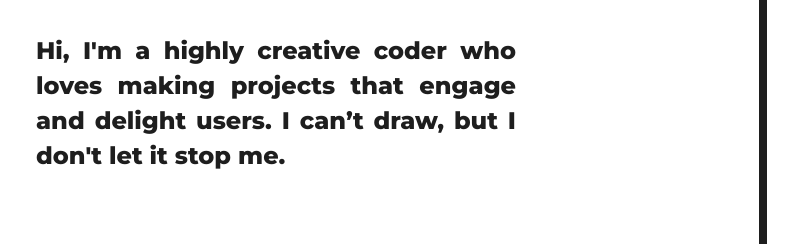
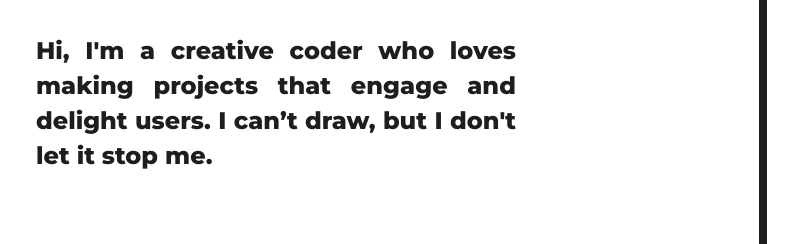
Before and after one commit to brandicameron/test-portfolio, a plain HTML site: page index.html in a window 1280 px wide. Shown: the part 383-627 px from the top of the page, 472-1280 px from the left. Drawn offline with Linux system fonts and the light colour scheme.

Commit message:
test - removed word "highly"

```diff
--- a/index.html
+++ b/index.html
@@ -69,7 +69,7 @@
         <img src="./img/brandi-drawing-1.svg" alt="" class="drawing drawing-mobile" width="109" height="196"
           onmouseover="this.src='./img/brandi-drawing-2.svg'" onmouseout="this.src='./img/brandi-drawing-1.svg'" />
         <p class="intro-paragraph">
-          Hi, I'm a highly creative coder who loves making projects that engage and delight users. I can’t
+          Hi, I'm a creative coder who loves making projects that engage and delight users. I can’t
           draw, but I don't let it stop me.
         </p>
         <!-- <p class="intro-paragraph">
```
